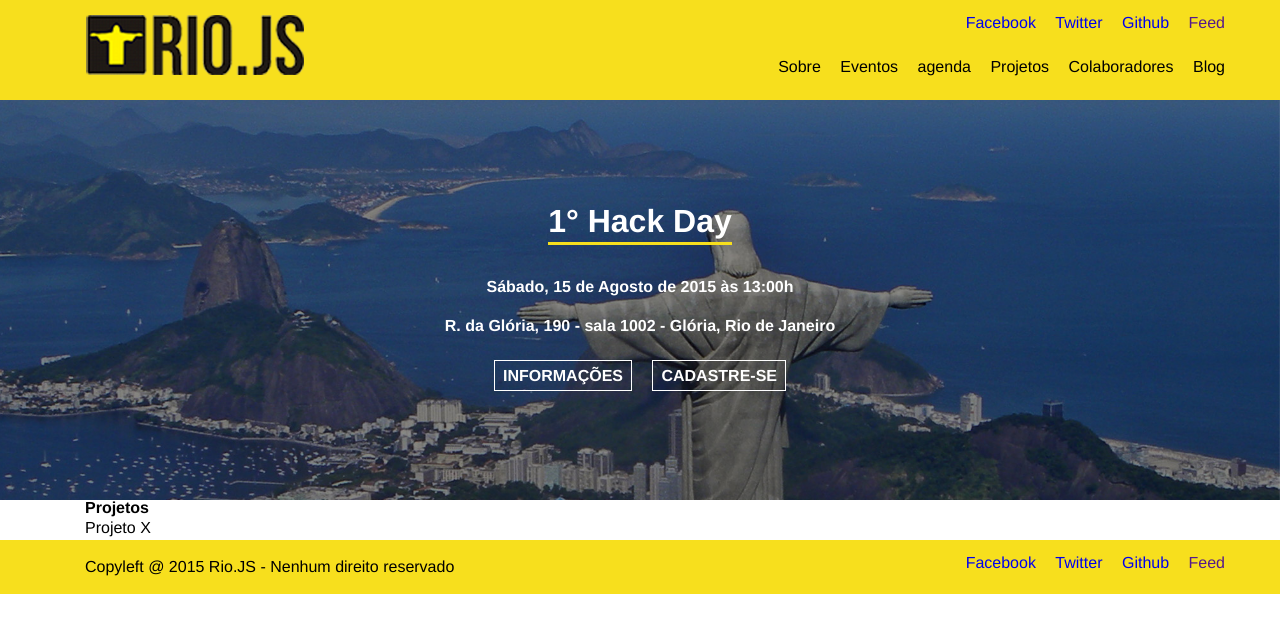
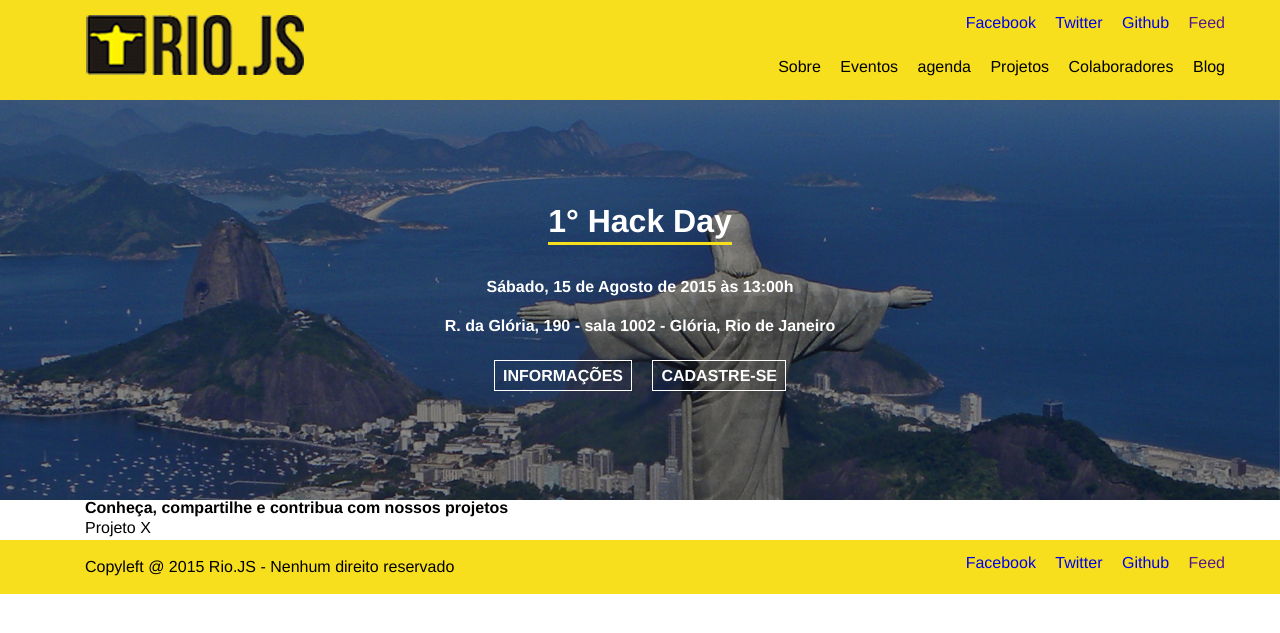
Before and after one commit to riojs-org/blog, a Jekyll site: the page built from projetos/index.html, in a window 1280 px wide. Shown: the top 633 px of the page. Built offline with Jekyll 4.4.1, drawn with Linux system fonts in a browser that asks for light colours.

Commit message:
title for fixed pages

```diff
--- a/colaboradores/index.html
+++ b/colaboradores/index.html
@@ -5,7 +5,7 @@ class: home
 description: "RioJs Descrição"
 ---
 
-<h1>Colaboradores</h1>
+<h1>Conheça nossos autores</h1>
 
 
 {% for colaborator in site.colaborators %}
--- a/eventos/index.html
+++ b/eventos/index.html
@@ -5,7 +5,7 @@ class: home
 description: "RioJs Descrição"
 ---
 
-<h1>Eventos</h1>
+<h1>Confira o que rolou nos últimos encontros</h1>
 
 {% for event in site.events %}
 
--- a/projetos/index.html
+++ b/projetos/index.html
@@ -5,7 +5,7 @@ class: home
 description: "RioJs Descrição"
 ---
 
-<h1>Projetos</h1>
+<h1>Conheça, compartilhe e contribua com nossos projetos</h1>
 
 {% for project in site.projects %}
 
```
Also changed, not shown: 3 other files.
